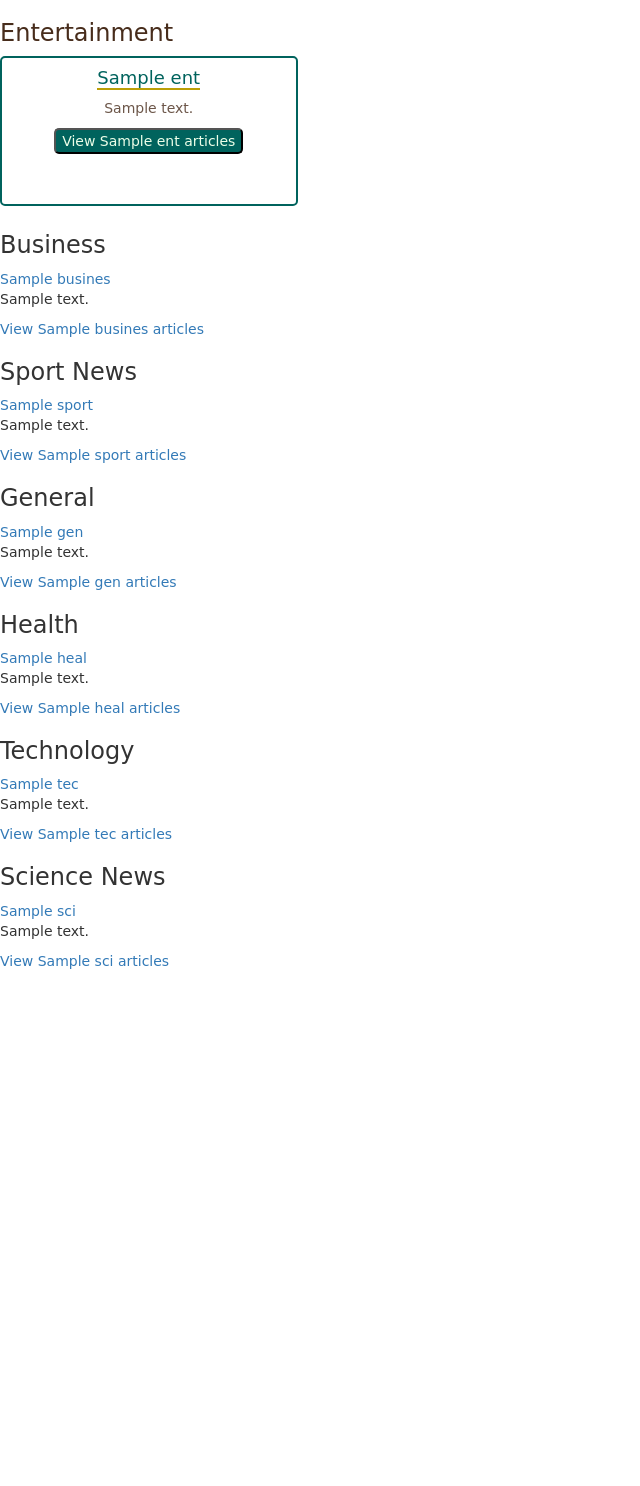
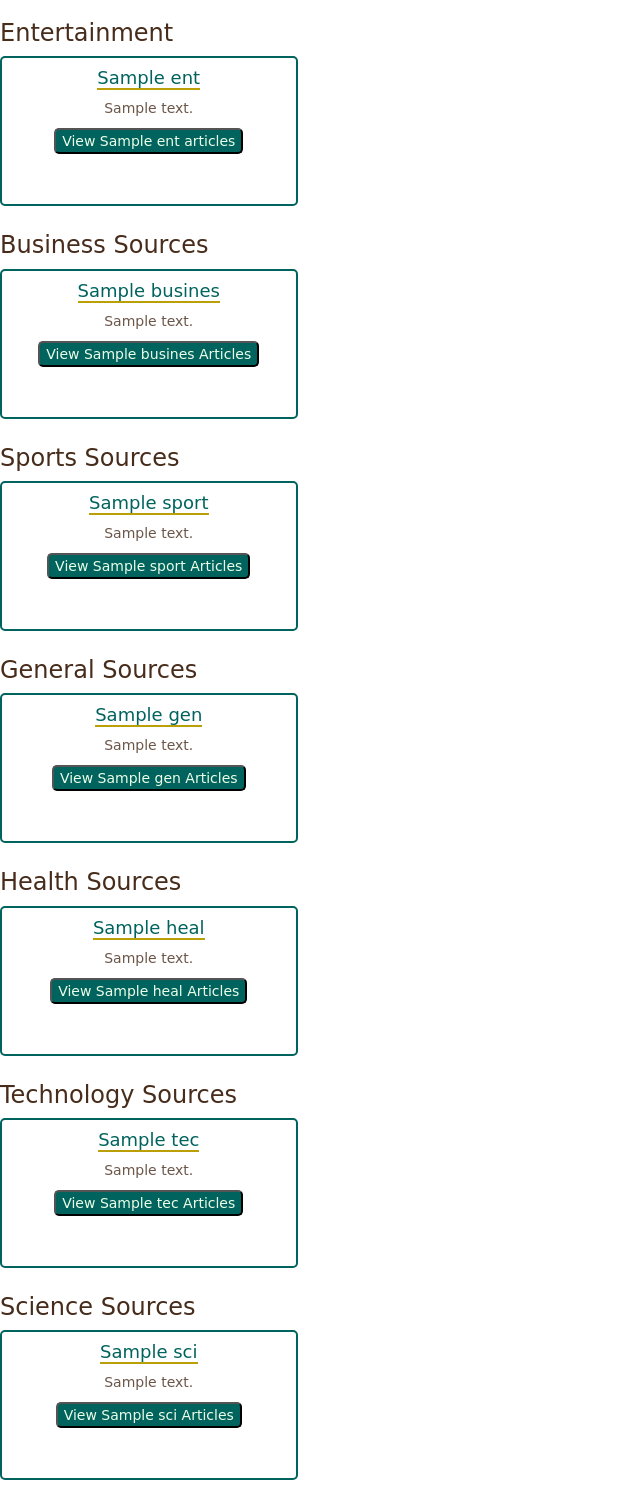
Before and after one commit to Robert-Moringa/News, a Flask app: template app/templates/index.html in a window 1280 px wide. Shown: the whole page, without its empty margins (0-640 px from the left). Before the commit the page ends 969 px from the top, so only its background shows below. Run offline with Flask 2, Linux system fonts and the light colour scheme; the template is opened without the code that fills it: most values are stand-ins (such as "Sample title", 1, 10 or a date in 2020); some libraries are stand-ins or nearby versions.

Commit message:
used for loops blocks

```diff
--- a/app/templates/index.html
+++ b/app/templates/index.html
@@ -24,82 +24,111 @@
 </div>
 
 
-<div id="business">
-    <h3>Business</h3>
-    {% for business in business%}
+<div id="source-category">
+    <h3 class="category-name">Business Sources</h3>
+    <div class="row">
+        {% for business in business%}
+        <div class="col-md-3">
 
-        <div id="business">
-            <a href="{{business.url}}" class="name">{{business.name}}</a>
-            <p> {{business.description}} </p>
-            <a href="/articles/{{business.id}}" class="articles">View {{business.name}} articles</a>
+            <div class="source-card">
+                <h4><a href="{{business.url}}" class="source-name">{{business.name}}</a></h4>
+                <p class="source-description"> {{business.description |truncate(118)}} </p>
+                <a href="/articles/{{business.id}}" class="source-articles"><button>View {{business.name}} Articles</button></a>
+            </div>
+
         </div>
-
-   {% endfor %}
+        {% endfor %}
+    </div>
 </div>
 
-<div id="sports">
-    <h3>Sport News</h3>
-    {% for sport in sports%}
 
-        <div id="">
-            <a href="{{sport.url}}" class="name">{{sport.name}}</a>
-            <p> {{sport.description}} </p>
-            <a href="/articles/{{sport.id}}" class="articles">View {{sport.name}} articles</a>
+<div id="source-category">
+    <h3 class="category-name">Sports Sources</h3>
+    <div class="row">
+        {% for sport in sports%}
+        <div class="col-md-3">
+
+            <div class="source-card">
+                <h4><a href="{{sport.url}}" class="source-name">{{sport.name}}</a></h4>
+                <p class="source-description"> {{sport.description |truncate(118)}} </p>
+                <a href="/articles/{{sport.id}}" class="source-articles"><button>View {{sport.name}} Articles</button></a>
+            </div>
+
         </div>
-
-   {% endfor %}
+        {% endfor %}
+    </div>
 </div>
 
-<div id="general">
-    <h3>General</h3>
-    {% for gen in general%}
 
-        <div id="">
-            <a href="{{gen.url}}" class="name">{{gen.name}}</a>
-            <p> {{gen.description}} </p>
-            <a href="/articles/{{gen.id}}" class="articles">View {{gen.name}} articles</a>
+<div id="source-category">
+    <h3 class="category-name">General Sources</h3>
+    <div class="row">
+        {% for gen in general%}
+        <div class="col-md-3">
+
+            <div class="source-card">
+                <h4><a href="{{gen.url}}" class="source-name">{{gen.name}}</a></h4>
+                <p class="source-description"> {{gen.description |truncate(118)}} </p>
+                <a href="/articles/{{gen.id}}" class="source-articles"><button>View {{gen.name}} Articles</button></a>
+            </div>
+
         </div>
-
-   {% endfor %}
+        {% endfor %}
+    </div>
 </div>
 
-<div id="health">
-    <h3>Health</h3>
-    {% for heal in health%}
 
-        <div id="">
-            <a href="{{heal.url}}" class="name">{{heal.name}}</a>
-            <p> {{heal.description}} </p>
-            <a href="/articles/{{heal.id}}" class="articles">View {{heal.name}} articles</a>
+<div id="source-category">
+    <h3 class="category-name">Health Sources</h3>
+    <div class="row">
+        {% for heal in health%}
+        <div class="col-md-3">
+
+            <div class="source-card">
+                <h4><a href="{{heal.url}}" class="source-name">{{heal.name}}</a></h4>
+                <p class="source-description"> {{heal.description |truncate(118)}} </p>
+                <a href="/articles/{{heal.id}}" class="source-articles"><button>View {{heal.name}} Articles</button></a>
+            </div>
+
         </div>
-
-   {% endfor %}
+        {% endfor %}
+    </div>
 </div>
 
-<div id="tech">
-    <h3>Technology</h3>
-    {% for tec in tech%}
 
-        <div id="">
-            <a href="{{tec.url}}" class="name">{{tec.name}}</a>
-            <p> {{tec.description}} </p>
-            <a href="/articles/{{tec.id}}" class="articles">View {{tec.name}} articles</a>
+<div id="source-category">
+    <h3 class="category-name">Technology Sources</h3>
+    <div class="row">
+        {% for tec in tech%}
+        <div class="col-md-3">
+
+            <div class="source-card">
+                <h4><a href="{{tec.url}}" class="source-name">{{tec.name}}</a></h4>
+                <p class="source-description"> {{tec.description |truncate(118)}} </p>
+                <a href="/articles/{{tec.id}}" class="source-articles"><button>View {{tec.name}} Articles</button></a>
+            </div>
+
         </div>
-
-   {% endfor %}
+        {% endfor %}
+    </div>
 </div>
 
-<div id="sci">
-    <h3>Science News</h3>
-    {% for sci in science%}
 
-        <div id="">
-            <a href="{{sci.url}}" class="name">{{sci.name}}</a>
-            <p> {{sci.description}} </p>
-            <a href="/articles/{{sci.id}}" class="articles">View {{sci.name}} articles</a>
+<div id="source-category">
+    <h3 class="category-name">Science Sources</h3>
+    <div class="row">
+        {% for sci in science%}
+        <div class="col-md-3">
+
+            <div class="source-card">
+                <h4><a href="{{sci.url}}" class="source-name">{{sci.name}}</a></h4>
+                <p class="source-description"> {{sci.description |truncate(118)}} </p>
+                <a href="/articles/{{sci.id}}" class="source-articles"><button>View {{sci.name}} Articles</button></a>
+            </div>
+
         </div>
-
-   {% endfor %}
+        {% endfor %}
+    </div>
 </div>
 
 
```
